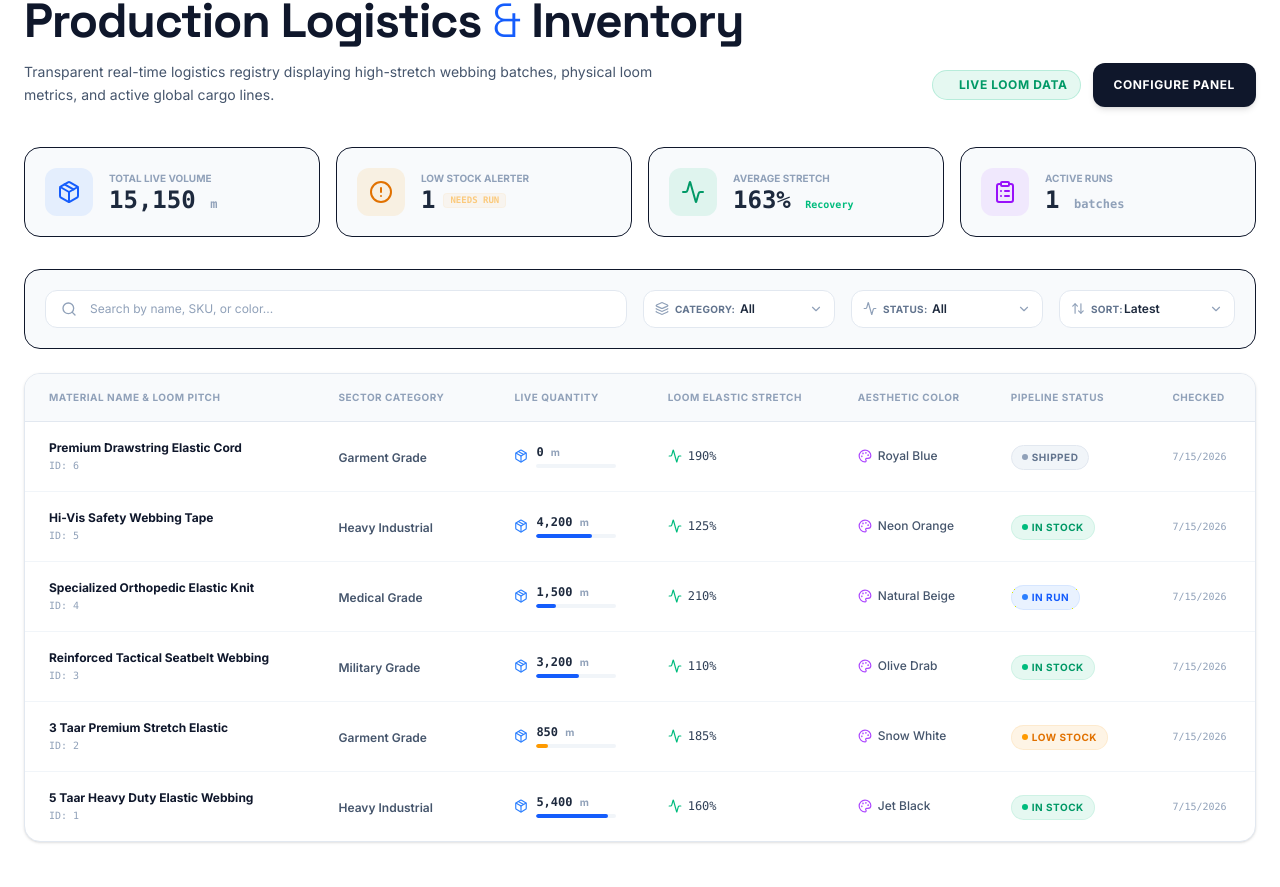
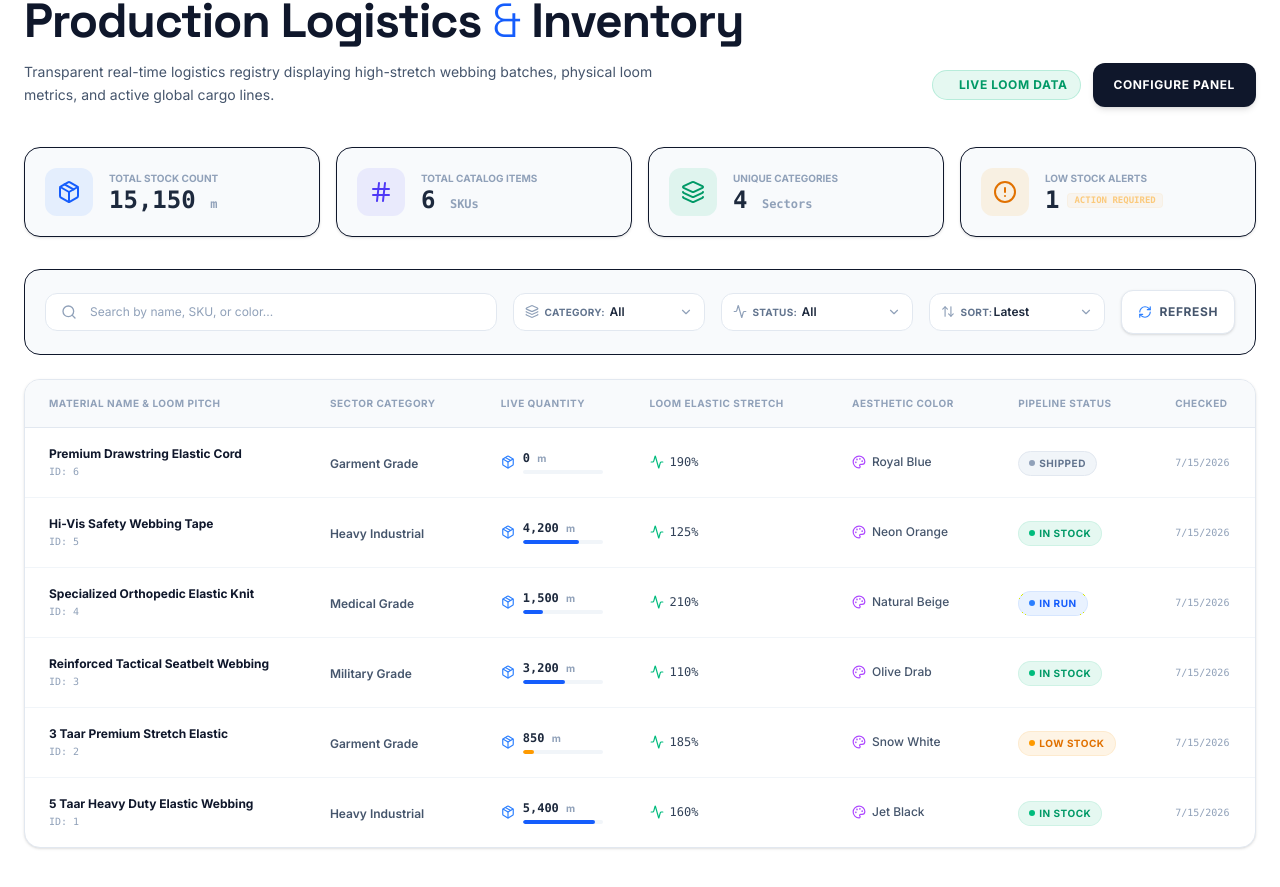
Before and after one commit to taibejaved485-afk/Elastic, a React (Vite) app: page / in a window 1280 px wide. Shown: the part 5705-6592 px from the top of the page. Built offline with nearby package versions, Linux system fonts and the light colour scheme.

Commit message:
feat(inventory): add manual refresh functionality
Implement inventory synchronization by fetching stored records from localStorage with a loading state and toast notification.

```diff
--- a/src/components/InventoryDashboard.tsx
+++ b/src/components/InventoryDashboard.tsx
@@ -2,7 +2,8 @@ import React, { useState, useEffect } from "react";
 import { motion, AnimatePresence } from "motion/react";
 import {
   Download, Upload, Plus, Trash2, FileSpreadsheet, Package, AlertCircle,
-  Search, Filter, ArrowUpDown, Layers, Activity, ClipboardList, RefreshCw, CheckCircle2, Palette, ChevronDown
+  Search, Filter, ArrowUpDown, ArrowUp, ArrowDown, Layers, Activity, ClipboardList, RefreshCw, CheckCircle2, Palette, ChevronDown,
+  Box, Hash
 } from "lucide-react";
 import { exportToCSV, parseCSV } from "../utils/csv";
 
@@ -28,6 +29,7 @@ export default function InventoryDashboard({ readOnly = false }: { readOnly?: bo
 
   const [showToast, setShowToast] = useState(false);
   const [toastMsg, setToastMsg] = useState("");
+  const [isRefreshing, setIsRefreshing] = useState(false);
 
   const sampleBatches: InventoryRecord[] = [
     {
@@ -140,6 +142,25 @@ export default function InventoryDashboard({ readOnly = false }: { readOnly?: bo
     setTimeout(() => setShowToast(false), 3000);
   };
 
+  const handleRefresh = async () => {
+    setIsRefreshing(true);
+    // Artificial delay for high-fidelity feel
+    await new Promise(resolve => setTimeout(resolve, 800));
+
+    const saved = localStorage.getItem("alramz_inventory_records");
+    if (saved) {
+      try {
+        const parsed = JSON.parse(saved);
+        setRecords(parsed);
+      } catch (e) {
+        console.error("Refresh failed", e);
+      }
+    }
+
+    setIsRefreshing(false);
+    triggerToast("Inventory synchronized");
+  };
+
   const handleExport = () => {
     if (records.length === 0) {
       triggerToast("No records to export.");
@@ -228,6 +249,8 @@ export default function InventoryDashboard({ readOnly = false }: { readOnly?: bo
   const statuses = ["All", "In Stock", "Low Stock", "In Production", "Shipped"];
 
   // Compute stats metrics dynamically
+  const totalItems = records.length;
+  const uniqueCategoriesCount = new Set(records.map(r => r.category)).size;
   const totalMeters = records.reduce((sum, r) => sum + (Number(r.quantity) || 0), 0);
   const lowStockCount = records.filter(r => r.status === "Low Stock").length;
   const inProductionCount = records.filter(r => r.status === "In Production").length;
@@ -262,6 +285,11 @@ export default function InventoryDashboard({ readOnly = false }: { readOnly?: bo
 
         if (key === "quantity") {
           comparison = (Number(a[key]) || 0) - (Number(b[key]) || 0);
+        } else if (key === "stretchIndex") {
+          // Parse numeric value from string like "150%" or "80"
+          const valA = parseFloat(a[key]) || 0;
+          const valB = parseFloat(b[key]) || 0;
+          comparison = valA - valB;
         } else {
           comparison = String(a[key] || "").localeCompare(String(b[key] || ""));
         }
@@ -280,6 +308,15 @@ export default function InventoryDashboard({ readOnly = false }: { readOnly?: bo
         return b.id.localeCompare(a.id);
       }
     });
+
+  const SortIcon = ({ column }: { column: keyof InventoryRecord }) => {
+    if (sortConfig?.key !== column) {
+      return <ArrowUpDown className="w-3 h-3 opacity-0 group-hover:opacity-40 transition-opacity" />;
+    }
+    return sortConfig.direction === "asc"
+      ? <ArrowUp className="w-3 h-3 text-blue-500" />
+      : <ArrowDown className="w-3 h-3 text-blue-500" />;
+  };
 
   return (
     <section
@@ -360,57 +397,57 @@ export default function InventoryDashboard({ readOnly = false }: { readOnly?: bo
         {/* Dynamic Analytics & Metrics Cards Grid */}
         <div className="grid grid-cols-2 lg:grid-cols-4 gap-4 mb-8">
 
-          {/* Metric 1 */}
-          <div className="bg-slate-50 dark:bg-slate-900 border border-slate-150 dark:border-slate-800 p-5 rounded-2xl flex items-center gap-4 transition-all hover:border-slate-300 dark:hover:border-slate-700">
+          {/* Metric 1: Total Stock */}
+          <div className="bg-slate-50 dark:bg-slate-900 border border-slate-150 dark:border-slate-800 p-5 rounded-2xl flex items-center gap-4 transition-all hover:border-slate-300 dark:hover:border-slate-700 shadow-sm">
             <div className="p-3 bg-blue-500/10 text-blue-600 dark:text-blue-400 rounded-xl shrink-0">
               <Package className="w-6 h-6" />
             </div>
             <div>
-              <span className="text-[10px] uppercase font-bold text-slate-400 dark:text-slate-500 block">Total Live Volume</span>
+              <span className="text-[10px] uppercase font-bold text-slate-400 dark:text-slate-500 block">Total Stock Count</span>
               <span className="text-lg sm:text-2xl font-black text-slate-800 dark:text-white font-mono leading-none mt-0.5 block">
                 {totalMeters.toLocaleString()} <span className="text-xs font-semibold text-slate-400">m</span>
               </span>
             </div>
           </div>
 
-          {/* Metric 2 */}
-          <div className="bg-slate-50 dark:bg-slate-900 border border-slate-150 dark:border-slate-800 p-5 rounded-2xl flex items-center gap-4 transition-all hover:border-slate-300 dark:hover:border-slate-700">
+          {/* Metric 2: Total Items */}
+          <div className="bg-slate-50 dark:bg-slate-900 border border-slate-150 dark:border-slate-800 p-5 rounded-2xl flex items-center gap-4 transition-all hover:border-slate-300 dark:hover:border-slate-700 shadow-sm">
+            <div className="p-3 bg-indigo-500/10 text-indigo-600 dark:text-indigo-400 rounded-xl shrink-0">
+              <Hash className="w-6 h-6" />
+            </div>
+            <div>
+              <span className="text-[10px] uppercase font-bold text-slate-400 dark:text-slate-500 block">Total Catalog Items</span>
+              <span className="text-lg sm:text-2xl font-black text-slate-800 dark:text-white font-mono leading-none mt-0.5 block">
+                {totalItems} <span className="text-xs font-semibold text-slate-400">SKUs</span>
+              </span>
+            </div>
+          </div>
+
+          {/* Metric 3: Unique Categories */}
+          <div className="bg-slate-50 dark:bg-slate-900 border border-slate-150 dark:border-slate-800 p-5 rounded-2xl flex items-center gap-4 transition-all hover:border-slate-300 dark:hover:border-slate-700 shadow-sm">
+            <div className="p-3 bg-emerald-500/10 text-emerald-600 dark:text-emerald-400 rounded-xl shrink-0">
+              <Layers className="w-6 h-6" />
+            </div>
+            <div>
+              <span className="text-[10px] uppercase font-bold text-slate-400 dark:text-slate-500 block">Unique Categories</span>
+              <span className="text-lg sm:text-2xl font-black text-slate-800 dark:text-white font-mono leading-none mt-0.5 block">
+                {uniqueCategoriesCount} <span className="text-xs font-semibold text-slate-400">Sectors</span>
+              </span>
+            </div>
+          </div>
+
+          {/* Metric 4: Low Stock Alerter */}
+          <div className="bg-slate-50 dark:bg-slate-900 border border-slate-150 dark:border-slate-800 p-5 rounded-2xl flex items-center gap-4 transition-all hover:border-slate-300 dark:hover:border-slate-700 shadow-sm">
             <div className="p-3 bg-amber-500/10 text-amber-600 dark:text-amber-400 rounded-xl shrink-0">
               <AlertCircle className="w-6 h-6" />
             </div>
             <div>
-              <span className="text-[10px] uppercase font-bold text-slate-400 dark:text-slate-500 block">Low Stock Alerter</span>
+              <span className="text-[10px] uppercase font-bold text-slate-400 dark:text-slate-500 block">Low Stock Alerts</span>
               <span className="text-lg sm:text-2xl font-black text-slate-800 dark:text-white font-mono leading-none mt-0.5 block flex items-center gap-2">
                 {lowStockCount}
                 {lowStockCount > 0 && (
-                  <span className="text-[9px] uppercase font-bold bg-amber-500/10 text-amber-500 px-1.5 py-0.5 rounded animate-pulse border border-amber-500/10">Needs Run</span>
+                  <span className="text-[9px] uppercase font-bold bg-amber-500/10 text-amber-500 px-1.5 py-0.5 rounded animate-pulse border border-amber-500/10">Action Required</span>
                 )}
-              </span>
-            </div>
-          </div>
-
-          {/* Metric 3 */}
-          <div className="bg-slate-50 dark:bg-slate-900 border border-slate-150 dark:border-slate-800 p-5 rounded-2xl flex items-center gap-4 transition-all hover:border-slate-300 dark:hover:border-slate-700">
-            <div className="p-3 bg-emerald-500/10 text-emerald-600 dark:text-emerald-400 rounded-xl shrink-0">
-              <Activity className="w-6 h-6" />
-            </div>
-            <div>
-              <span className="text-[10px] uppercase font-bold text-slate-400 dark:text-slate-500 block">Average Stretch</span>
-              <span className="text-lg sm:text-2xl font-black text-slate-800 dark:text-white font-mono leading-none mt-0.5 block">
-                {averageStretch}% <span className="text-[10px] font-bold text-emerald-500">Recovery</span>
-              </span>
-            </div>
-          </div>
-
-          {/* Metric 4 */}
-          <div className="bg-slate-50 dark:bg-slate-900 border border-slate-150 dark:border-slate-800 p-5 rounded-2xl flex items-center gap-4 transition-all hover:border-slate-300 dark:hover:border-slate-700">
-            <div className="p-3 bg-purple-500/10 text-purple-600 dark:text-purple-400 rounded-xl shrink-0">
-              <ClipboardList className="w-6 h-6" />
-            </div>
-            <div>
-              <span className="text-[10px] uppercase font-bold text-slate-400 dark:text-slate-500 block">Active Runs</span>
-              <span className="text-lg sm:text-2xl font-black text-slate-800 dark:text-white font-mono leading-none mt-0.5 block">
-                {inProductionCount} <span className="text-xs font-semibold text-slate-400">batches</span>
               </span>
             </div>
           </div>
@@ -485,6 +522,17 @@ export default function InventoryDashboard({ readOnly = false }: { readOnly?: bo
             </select>
             <ChevronDown className="absolute right-3 top-1/2 -translate-y-1/2 w-3.5 h-3.5 text-slate-400 pointer-events-none" />
           </div>
+
+          {/* Manual Refresh Button */}
+          <button
+            onClick={handleRefresh}
+            disabled={isRefreshing}
+            className="w-full md:w-auto px-4 py-2.5 bg-white dark:bg-slate-950 border border-slate-200 dark:border-slate-800 rounded-xl flex items-center justify-center gap-2 text-xs font-bold uppercase tracking-wider text-slate-600 dark:text-slate-400 hover:bg-slate-50 dark:hover:bg-slate-800 transition-all shadow-sm cursor-pointer disabled:opacity-50 disabled:cursor-not-allowed group"
+            title="Refresh Inventory Data"
+          >
+            <RefreshCw className={`w-3.5 h-3.5 text-blue-500 ${isRefreshing ? "animate-spin" : "group-hover:rotate-180 transition-transform duration-500"}`} />
+            <span className="md:hidden lg:inline">{isRefreshing ? "Refreshing..." : "Refresh"}</span>
+          </button>
         </div>
 
         {/* Desktop Complex Logistics Table (Hidden on small mobile screens) */}
@@ -499,7 +547,7 @@ export default function InventoryDashboard({ readOnly = false }: { readOnly?: bo
                   >
                     <div className="flex items-center gap-1">
                       Material Name &amp; Loom Pitch
-                      <ArrowUpDown className={`w-3 h-3 transition-opacity ${sortConfig?.key === "itemName" ? "opacity-100 text-blue-500" : "opacity-0 group-hover:opacity-40"}`} />
+                      <SortIcon column="itemName" />
                     </div>
                   </th>
                   <th
@@ -508,7 +556,7 @@ export default function InventoryDashboard({ readOnly = false }: { readOnly?: bo
                   >
                     <div className="flex items-center gap-1">
                       Sector Category
-                      <ArrowUpDown className={`w-3 h-3 transition-opacity ${sortConfig?.key === "category" ? "opacity-100 text-blue-500" : "opacity-0 group-hover:opacity-40"}`} />
+                      <SortIcon column="category" />
                     </div>
                   </th>
                   <th
@@ -517,18 +565,34 @@ export default function InventoryDashboard({ readOnly = false }: { readOnly?: bo
                   >
                     <div className="flex items-center gap-1">
                       Live Quantity
-                      <ArrowUpDown className={`w-3 h-3 transition-opacity ${sortConfig?.key === "quantity" ? "opacity-100 text-blue-500" : "opacity-0 group-hover:opacity-40"}`} />
+                      <SortIcon column="quantity" />
                     </div>
                   </th>
-                  <th className="px-4 py-4 text-[10px] font-bold uppercase tracking-wider text-slate-400 dark:text-slate-500">Loom Elastic Stretch</th>
-                  <th className="px-4 py-4 text-[10px] font-bold uppercase tracking-wider text-slate-400 dark:text-slate-500">Aesthetic Color</th>
+                  <th
+                    className="px-4 py-4 text-[10px] font-bold uppercase tracking-wider text-slate-400 dark:text-slate-500 cursor-pointer hover:bg-slate-100/50 dark:hover:bg-slate-800/30 transition-colors group"
+                    onClick={() => requestSort("stretchIndex")}
+                  >
+                    <div className="flex items-center gap-1">
+                      Loom Elastic Stretch
+                      <SortIcon column="stretchIndex" />
+                    </div>
+                  </th>
+                  <th
+                    className="px-4 py-4 text-[10px] font-bold uppercase tracking-wider text-slate-400 dark:text-slate-500 cursor-pointer hover:bg-slate-100/50 dark:hover:bg-slate-800/30 transition-colors group"
+                    onClick={() => requestSort("color")}
+                  >
+                    <div className="flex items-center gap-1">
+                      Aesthetic Color
+                      <SortIcon column="color" />
+                    </div>
+                  </th>
                   <th
                     className="px-4 py-4 text-[10px] font-bold uppercase tracking-wider text-slate-400 dark:text-slate-500 cursor-pointer hover:bg-slate-100/50 dark:hover:bg-slate-800/30 transition-colors group"
                     onClick={() => requestSort("status")}
                   >
                     <div className="flex items-center gap-1">
                       Pipeline Status
-                      <ArrowUpDown className={`w-3 h-3 transition-opacity ${sortConfig?.key === "status" ? "opacity-100 text-blue-500" : "opacity-0 group-hover:opacity-40"}`} />
+                      <SortIcon column="status" />
                     </div>
                   </th>
                   <th className="px-4 py-4 text-[10px] font-bold uppercase tracking-wider text-slate-400 dark:text-slate-500">Checked</th>
@@ -544,7 +608,7 @@ export default function InventoryDashboard({ readOnly = false }: { readOnly?: bo
                       animate={{ opacity: 1, y: 0 }}
                       exit={{ opacity: 0, scale: 0.95 }}
                       transition={{ duration: 0.15 }}
-                      className="hover:bg-slate-50/50 dark:hover:bg-slate-850/20 transition-colors"
+                      className="hover:bg-slate-100/80 dark:hover:bg-slate-800/40 transition-colors"
                     >
                       {/* Name / Loom Pitch */}
                       <td className="pl-6 pr-4 py-4.5">
@@ -703,7 +767,7 @@ export default function InventoryDashboard({ readOnly = false }: { readOnly?: bo
                 initial={{ opacity: 0, y: 15 }}
                 animate={{ opacity: 1, y: 0 }}
                 exit={{ opacity: 0, scale: 0.95 }}
-                className="bg-white dark:bg-slate-900 rounded-xl p-5 border border-slate-200 dark:border-slate-800 shadow-sm flex flex-col gap-4"
+                className="bg-white dark:bg-slate-900 rounded-xl p-5 border border-slate-200 dark:border-slate-800 shadow-sm flex flex-col gap-4 hover:border-slate-300 dark:hover:border-slate-700 hover:shadow-md transition-all"
               >
                 {/* Header info */}
                 <div className="flex justify-between items-start">
```
